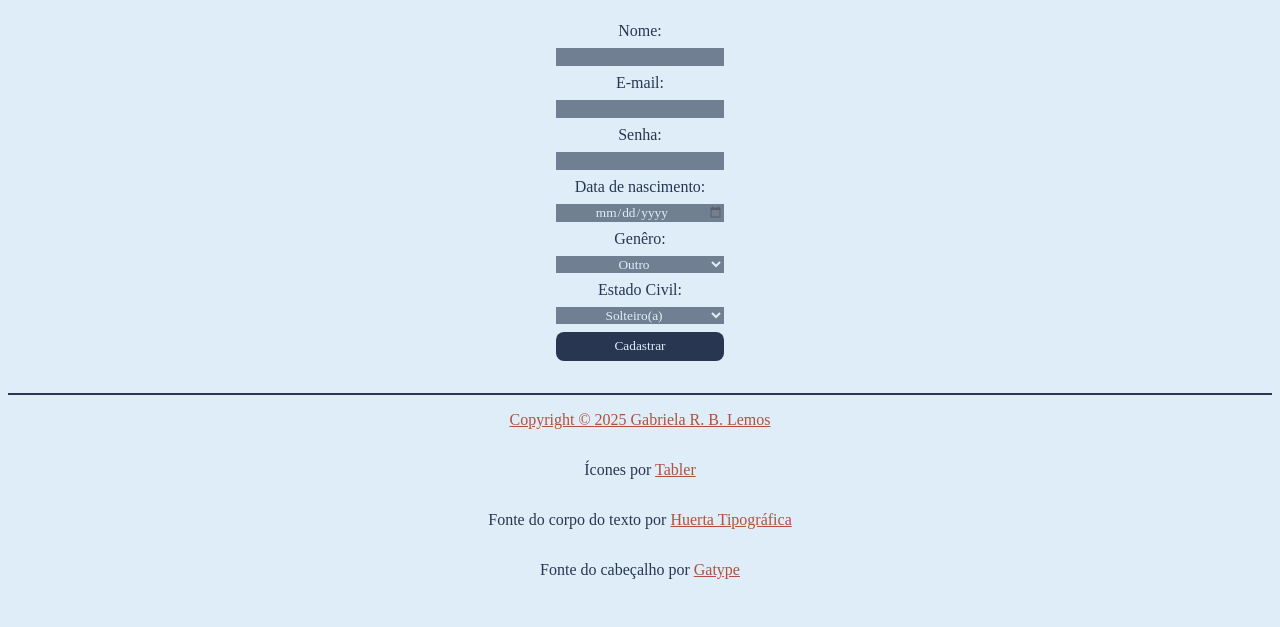
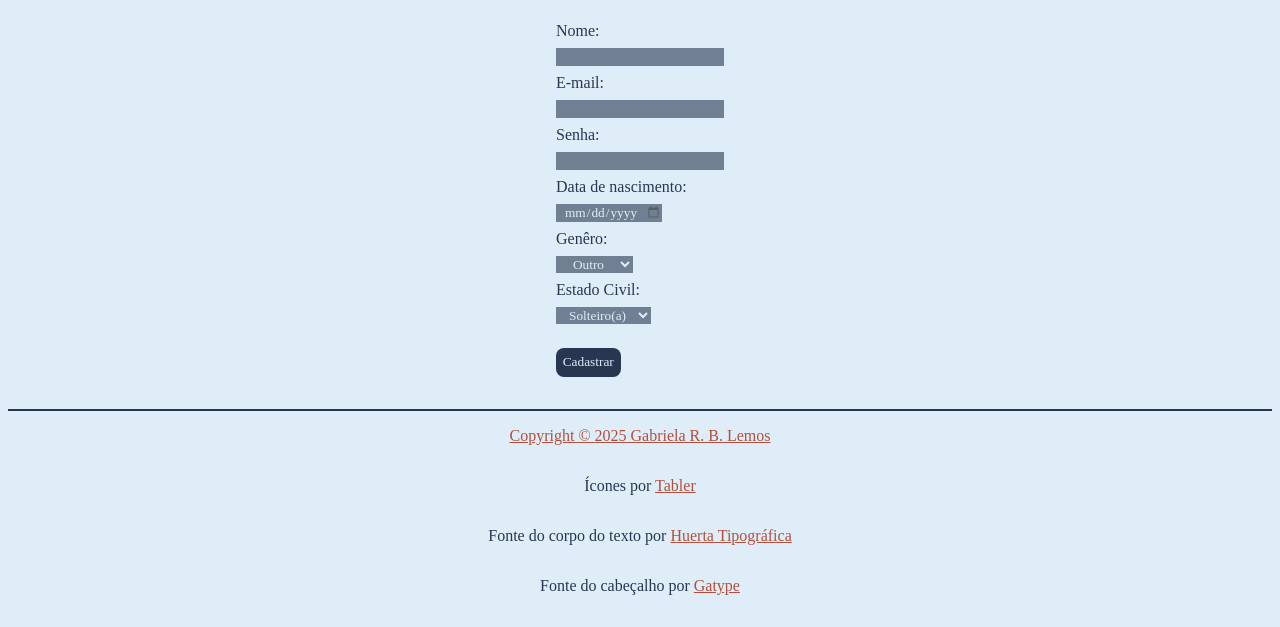
Before and after one commit to GabrielaRBLemos/ProgamacaoWeb, a plain HTML site: page portfolio/cadastro.html in a window 1280 px wide. Shown: the part 173-800 px from the top of the page. Drawn offline with Linux system fonts and the light colour scheme; files whose address does not match are found by name; a web font is replaced by a local one.

Commit message:
cadastro css

```diff
--- a/Assets/style.css
+++ b/Assets/style.css
@@ -143,7 +143,7 @@ table tr td:last-child,table tr th:last-child {
 form {
     display: flex;
     flex-direction:column;
-    align-items:stretch;
+    align-items:flex-start;
     justify-content:center;
     gap: 1vh;
 }
@@ -156,6 +156,9 @@ select,input{
     background-color: var(--text-color);
     color: var(--background-color);
     opacity: 60%;
+}
+form button{
+    margin-top: 2vh;
 }
 button{
     border: none;
```
